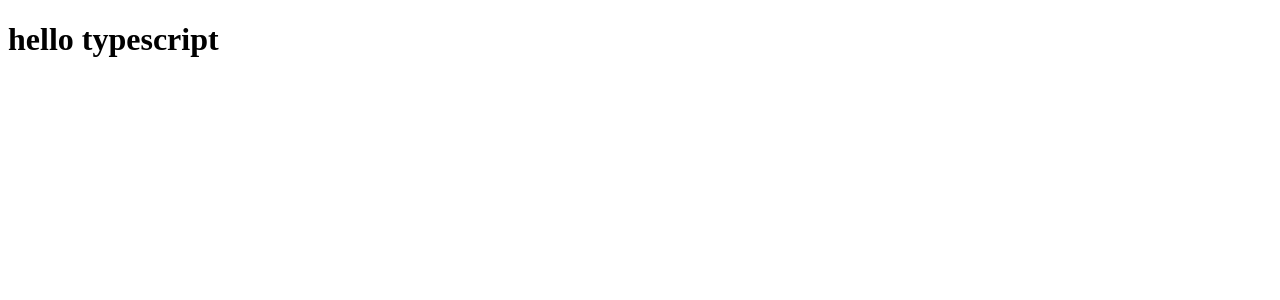
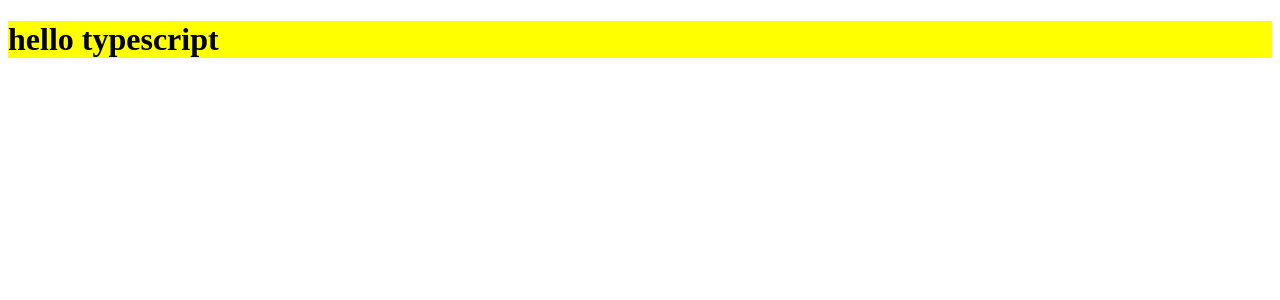
Before and after one commit to peppermintc/practice-webpack-environment, a React app: page / in a window 1280 px wide. Shown: the top 300 px of the page. Built offline with nearby package versions, Linux system fonts and the light colour scheme.

Commit message:
feat: css-loader, style-loader 추가

```diff
--- a/package.json
+++ b/package.json
@@ -26,8 +26,10 @@
     "@types/react": "^18.0.28",
     "@types/react-dom": "^18.0.11",
     "babel-loader": "^9.1.2",
+    "css-loader": "^6.7.3",
     "html-webpack-plugin": "^5.5.0",
     "process": "^0.11.10",
+    "style-loader": "^3.3.2",
     "ts-loader": "^9.4.2",
     "typescript": "^4.9.5",
     "webpack": "^5.76.0",
--- /dev/null
+++ b/src/components/Title/index.css
@@ -0,0 +1,3 @@
+.title {
+  background-color: yellow;
+}
--- a/src/components/Title/index.tsx
+++ b/src/components/Title/index.tsx
@@ -1,9 +1,10 @@
 import React from "react";
+import "./index.css";
 
 interface Props {
   text: string;
 }
 
-const Title = ({ text }: Props) => <h1>{text}</h1>;
+const Title = ({ text }: Props) => <h1 className="title">{text}</h1>;
 
 export default Title;
--- a/webpack.config.js
+++ b/webpack.config.js
@@ -16,6 +16,10 @@ module.exports = {
 
   module: {
     rules: [
+      {
+        test: /\.css$/,
+        use: [{ loader: "style-loader" }, { loader: "css-loader" }],
+      },
       {
         test: /\.(ts|tsx)$/,
         exclude: /node_modules/,
```
Also changed, not shown: 1 other file (tests, documents, lock files or other folders).
